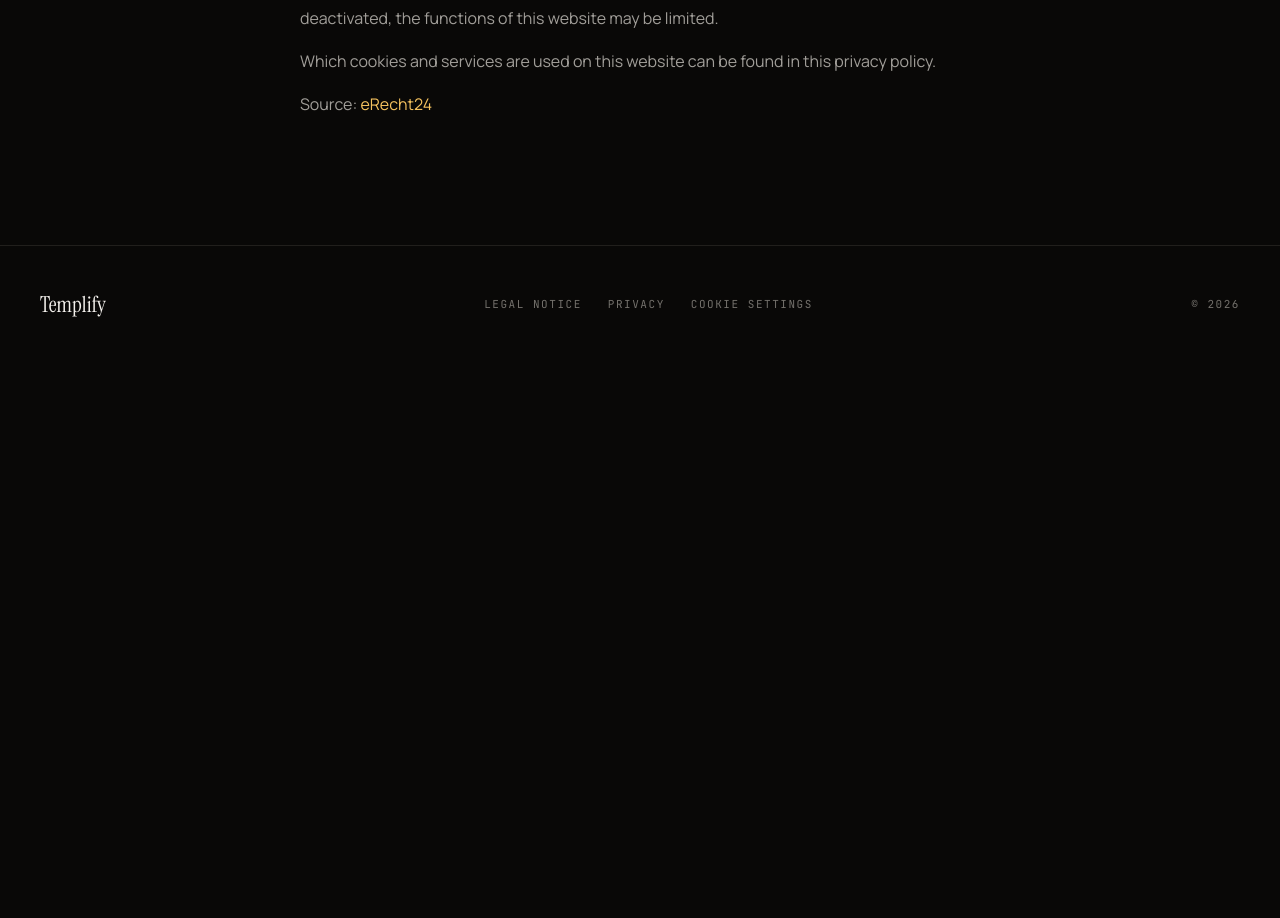
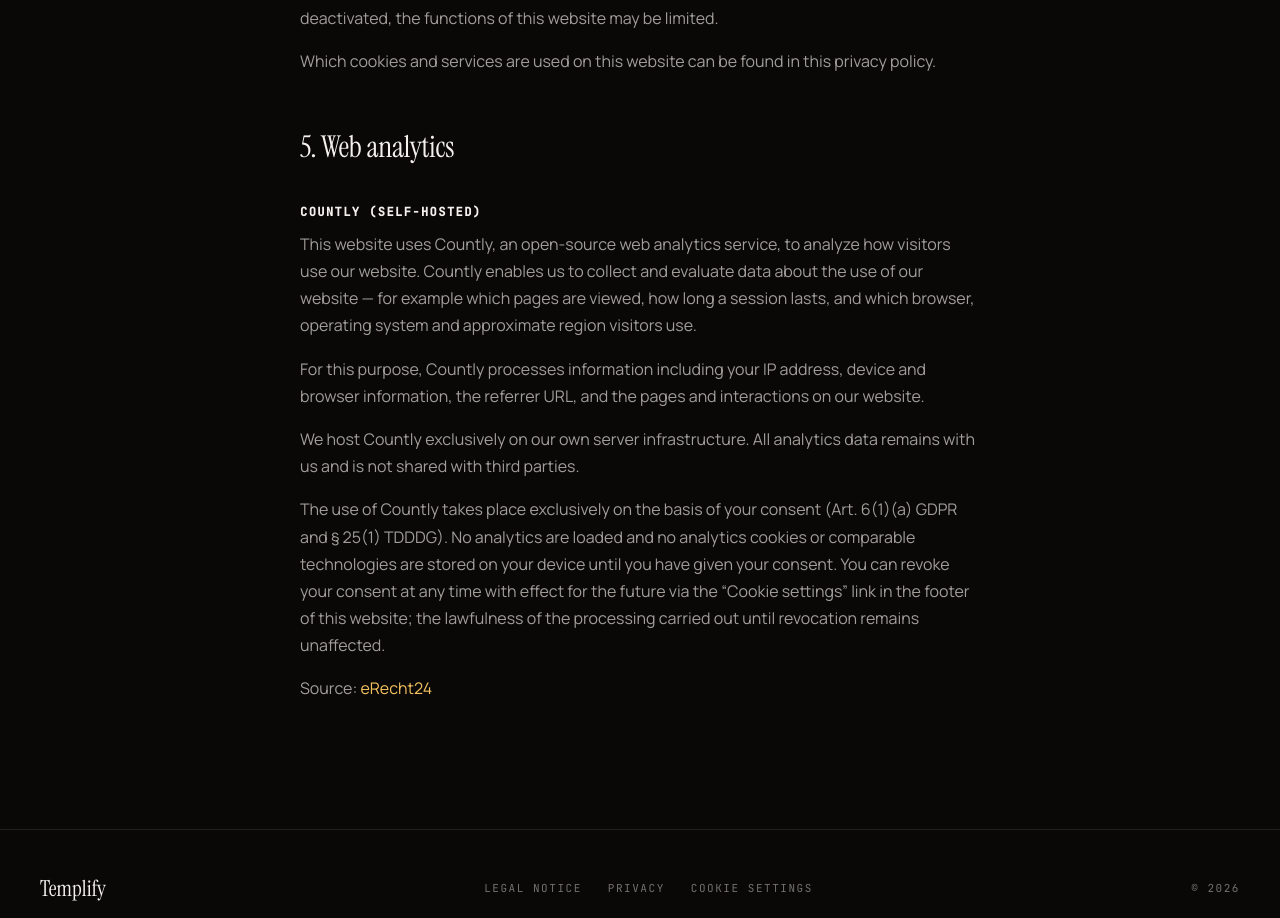
Before and after one commit to manusmd/templify, a Next.js app: page /datenschutz in a window 1280 px wide. Shown: the part 7248-8166 px from the top of the page. Before the commit the page ends 7611 px from the top, so only its background shows below. Built offline with nearby package versions, Linux system fonts and the light colour scheme; no server answers.

Commit message:
Datenschutz: add self-hosted Countly analytics section (consent-based)

```diff
--- a/app/datenschutz/page.tsx
+++ b/app/datenschutz/page.tsx
@@ -394,6 +394,35 @@ export default function Datenschutz() {
         privacy policy.
       </p>
 
+      <h2>5. Web analytics</h2>
+
+      <h3>Countly (self-hosted)</h3>
+      <p>
+        This website uses Countly, an open-source web analytics service, to
+        analyze how visitors use our website. Countly enables us to collect and
+        evaluate data about the use of our website — for example which pages are
+        viewed, how long a session lasts, and which browser, operating system
+        and approximate region visitors use.
+      </p>
+      <p>
+        For this purpose, Countly processes information including your IP
+        address, device and browser information, the referrer URL, and the pages
+        and interactions on our website.
+      </p>
+      <p>
+        We host Countly exclusively on our own server infrastructure. All
+        analytics data remains with us and is not shared with third parties.
+      </p>
+      <p>
+        The use of Countly takes place exclusively on the basis of your consent
+        (Art. 6(1)(a) GDPR and § 25(1) TDDDG). No analytics are loaded and no
+        analytics cookies or comparable technologies are stored on your device
+        until you have given your consent. You can revoke your consent at any
+        time with effect for the future via the “Cookie settings” link in the
+        footer of this website; the lawfulness of the processing carried out
+        until revocation remains unaffected.
+      </p>
+
       <p>
         Source:{" "}
         <a href="https://www.e-recht24.de" target="_blank" rel="noreferrer">
```
